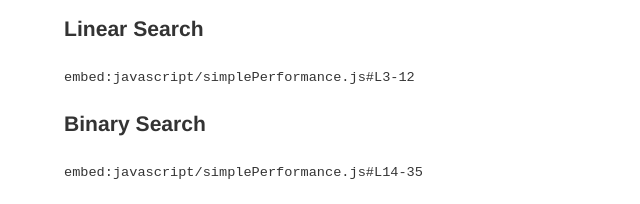
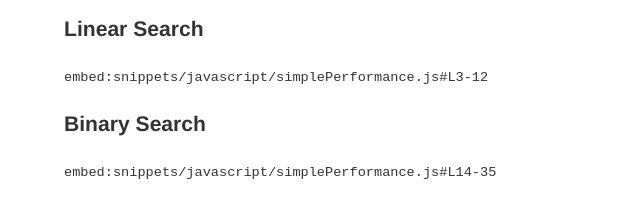
Before and after one commit to imtiaz101325/blogfolio, a Gatsby site: page /time-complexity/ in a window 1280 px wide. Shown: the part 1363-1567 px from the top of the page, without its empty margins (315-955 px from the left). Built offline with nearby package versions, Linux system fonts and the light colour scheme; Gatsby itself is replaced by a stand-in of ours; some packages are replaced by stand-ins of ours.

Commit message:
Restructured code snippet section

```diff
--- a/content/blog/time-complexity/index.md
+++ b/content/blog/time-complexity/index.md
@@ -34,11 +34,11 @@ To put our analogy in context of code let us look at two searching algorithms an
 
 ### Linear Search
 
-`embed:javascript/simplePerformance.js#L3-12`
+`embed:snippets/javascript/simplePerformance.js#L3-12`
 
 ### Binary Search
 
-`embed:javascript/simplePerformance.js#L14-35`
+`embed:snippets/javascript/simplePerformance.js#L14-35`
 
 Now if we try to visualize the the running time of different input sizes we get graphs like these:
 
--- a/gatsby-config.js
+++ b/gatsby-config.js
@@ -45,7 +45,7 @@ module.exports = {
           {
             resolve: `gatsby-remark-embed-snippet`,
             options: {
-              directory: `${__dirname}/snippets/`,
+              directory: `${__dirname}/src/`,
             },
           },
           `gatsby-remark-prismjs`,
```
Also changed, not shown: src/snippets/javascript/simplePerformance.js (renamed from snippets/javascript/simplePerformance.js).
